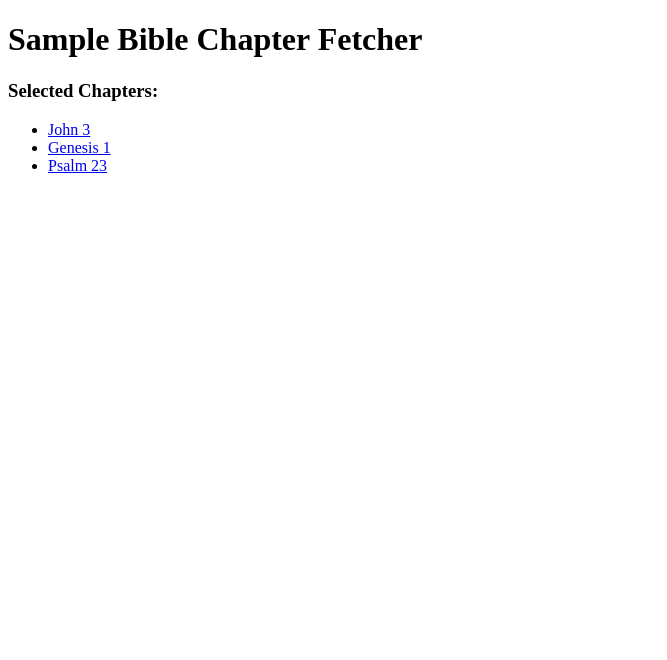
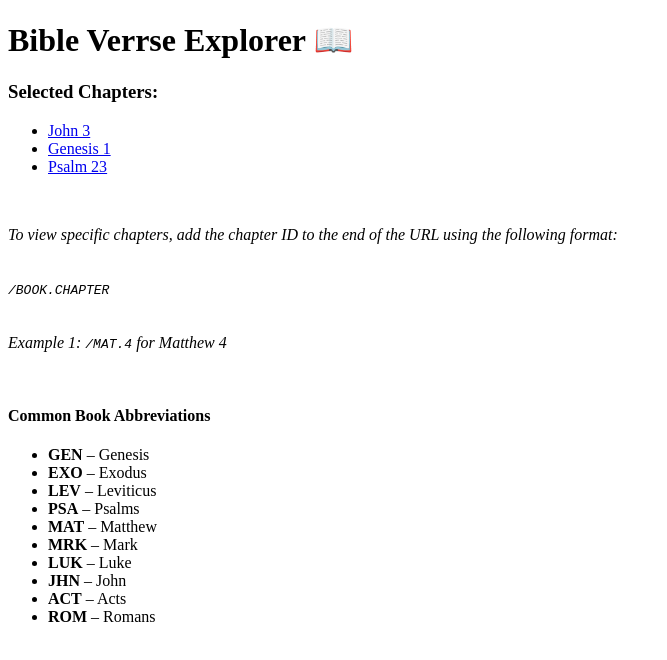
Before and after one commit to ariellemaravilla/mp-4, a Next.js app: page / in a window 1280 px wide. Shown: the top 660 px of the page, without its empty margins (0-667 px from the left). Built offline with nearby package versions, Linux system fonts and the light colour scheme.

Commit message:
adding user instructions

```diff
--- a/app/page.tsx
+++ b/app/page.tsx
@@ -1,15 +1,43 @@
 import Link from "next/link";
+import styled from "styled-components";
 
 export default function Home() {
     return (
       <div>
-          <h1>Sample Bible Chapter Fetcher</h1>
+          <h1>Bible Verrse Explorer 📖 </h1>
           <h3>Selected Chapters:</h3>
           <ul>
               <li><Link href="/JHN.3">John 3</Link></li>
               <li><Link href="/GEN.1">Genesis 1</Link></li>
               <li><Link href="/PSA.23">Psalm 23</Link></li>
           </ul>
+          <br />
+          <p>
+              <em>
+              To view specific chapters, add the chapter ID to the end of the URL using the following format:
+              <br />
+              <br />
+              <br />
+              <code>/BOOK.CHAPTER</code>
+              <br />
+              <br />
+              <br /> Example 1: <code>/MAT.4</code> for Matthew 4
+              </em>
+          </p>
+          <br />
+          <h4>Common Book Abbreviations</h4>
+          <ul>
+              <li><strong>GEN</strong> – Genesis</li>
+              <li><strong>EXO</strong> – Exodus</li>
+              <li><strong>LEV</strong> – Leviticus</li>
+              <li><strong>PSA</strong> – Psalms</li>
+              <li><strong>MAT</strong> – Matthew</li>
+              <li><strong>MRK</strong> – Mark</li>
+              <li><strong>LUK</strong> – Luke</li>
+              <li><strong>JHN</strong> – John</li>
+              <li><strong>ACT</strong> – Acts</li>
+              <li><strong>ROM</strong> – Romans</li>
+          </ul>
       </div>
     );
 }
```
Also changed, not shown: package.json (+5 -3 lines), 1 other file (tests, documents, lock files or other folders).
